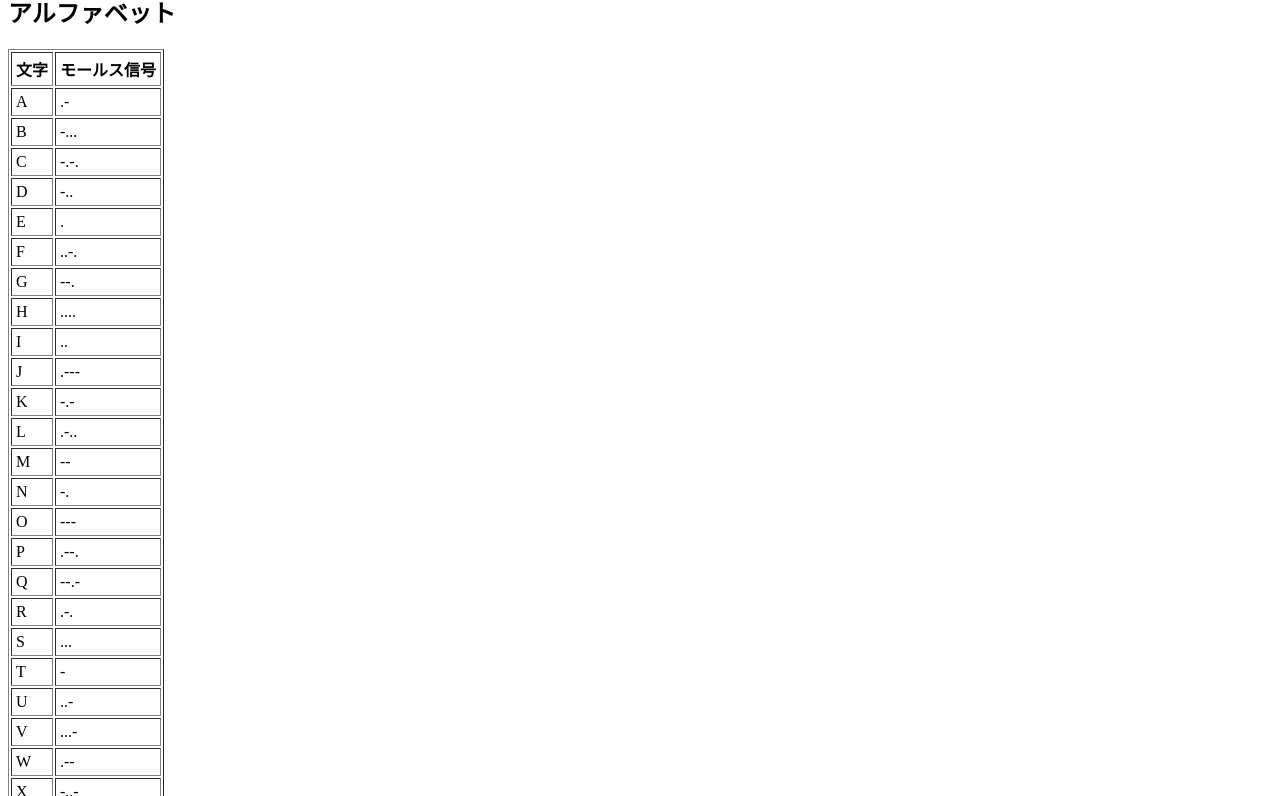
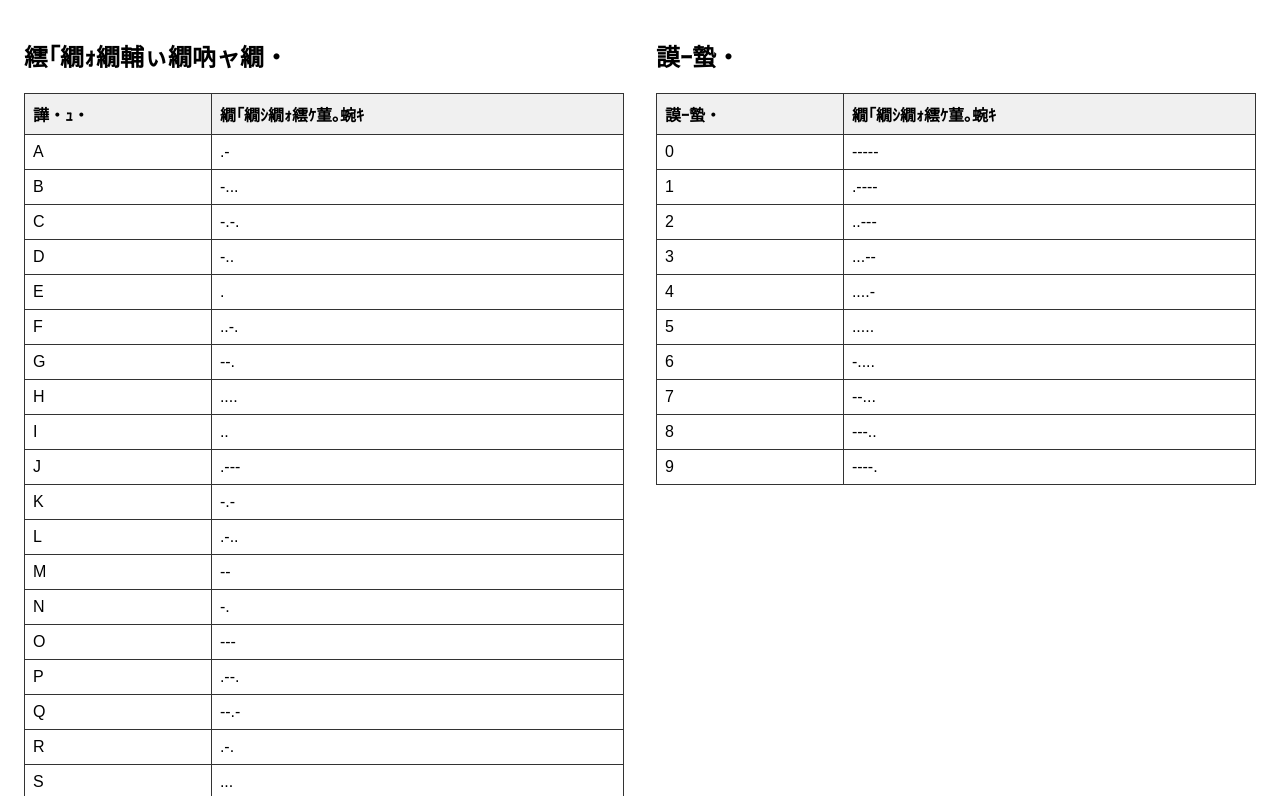
Before and after one commit to Codex-Web-Edit/Webpage_Viewpage, a plain HTML site: page index.html in a window 1280 px wide. Shown: the part 95-891 px from the top of the page. Drawn offline with Linux system fonts and the light colour scheme.

Commit message:
feat: AI によるコード修正 (Codex からの提案を反映しました)

```diff
--- a/index.html
+++ b/index.html
@@ -2,14 +2,46 @@
 <html lang="ja">
 <head>
   <meta charset="UTF-8" />
-  <title>超シンプルなモールス信号表</title>
+  <title>雜・す繝ｳ繝励Ν縺ｪ繝｢繝ｼ繝ｫ繧ｹ菫｡蜿ｷ陦ｨ</title>
+  <style>
+    body {
+      font-family: "Yu Gothic", "游ゴシック", sans-serif;
+      padding: 16px;
+    }
+    .tables {
+      display: flex;
+      flex-wrap: wrap;
+      gap: 32px;
+      justify-content: center;
+      align-items: flex-start;
+    }
+    .table-block {
+      flex: 1;
+      min-width: 240px;
+    }
+    table {
+      border-collapse: collapse;
+      width: 100%;
+    }
+    th,
+    td {
+      border: 1px solid #333;
+      padding: 0.5rem;
+      text-align: left;
+    }
+    th {
+      background-color: #f0f0f0;
+    }
+  </style>
 </head>
 <body>
-  <h1>モールス信号表（国際式）</h1>
+  <h1>繝｢繝ｼ繝ｫ繧ｹ菫｡蜿ｷ陦ｨ・亥嵜髫帛ｼ擾ｼ・</h1>
 
-  <h2>アルファベット</h2>
+  <div class="tables">
+    <section class="table-block">
+  <h2>繧｢繝ｫ繝輔ぃ繝吶ャ繝・</h2>
   <table border="1" cellpadding="4">
-    <tr><th>文字</th><th>モールス信号</th></tr>
+    <tr><th>譁・ｭ・</th><th>繝｢繝ｼ繝ｫ繧ｹ菫｡蜿ｷ</th></tr>
     <tr><td>A</td><td>.-</td></tr>
     <tr><td>B</td><td>-...</td></tr>
     <tr><td>C</td><td>-.-.</td></tr>
@@ -37,10 +69,12 @@
     <tr><td>Y</td><td>-.--</td></tr>
     <tr><td>Z</td><td>--..</td></tr>
   </table>
+    </section>
 
-  <h2>数字</h2>
+    <section class="table-block">
+  <h2>謨ｰ蟄・</h2>
   <table border="1" cellpadding="4">
-    <tr><th>数字</th><th>モールス信号</th></tr>
+    <tr><th>謨ｰ蟄・</th><th>繝｢繝ｼ繝ｫ繧ｹ菫｡蜿ｷ</th></tr>
     <tr><td>0</td><td>-----</td></tr>
     <tr><td>1</td><td>.----</td></tr>
     <tr><td>2</td><td>..---</td></tr>
@@ -52,5 +86,7 @@
     <tr><td>8</td><td>---..</td></tr>
     <tr><td>9</td><td>----.</td></tr>
   </table>
+    </section>
+  </div>
 </body>
 </html>
```
